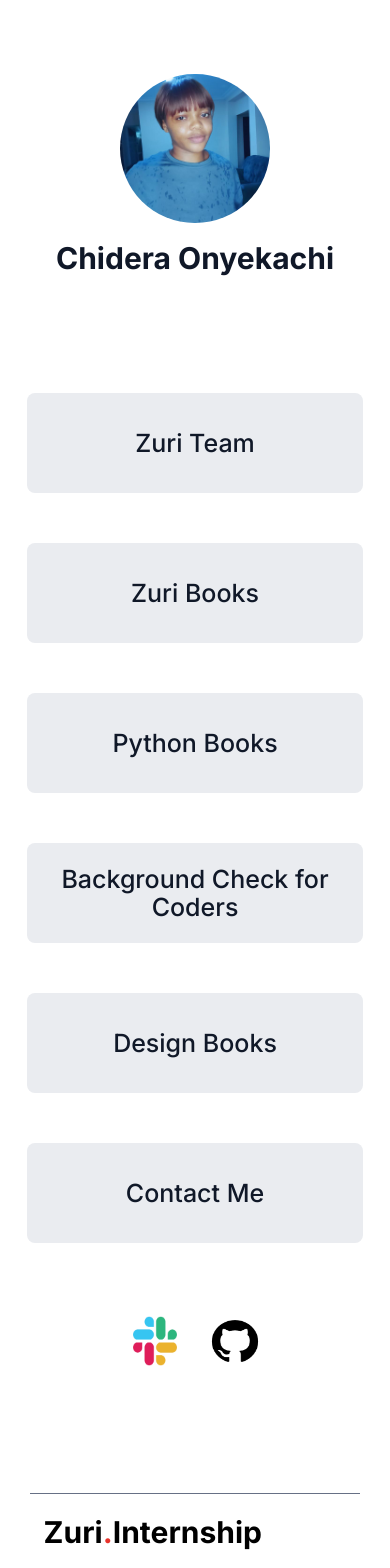
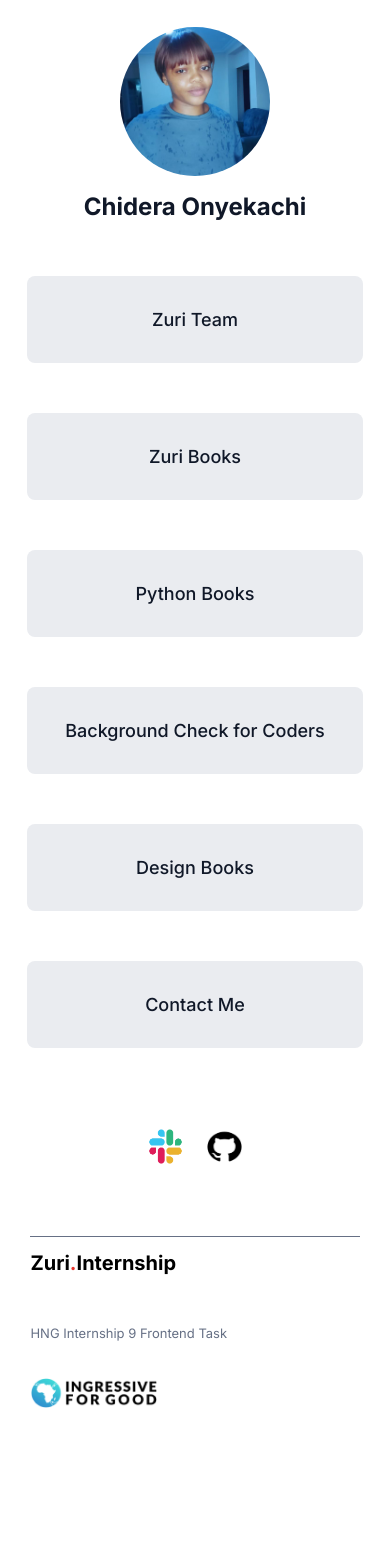
Before and after one commit to ChideraDev/Zuri-first-task, a React (Create React App) app: page / in a window 390 px wide. Shown: the top 1568 px of the page. After the commit the page ends 1435 px from the top, so only its background shows below. Built offline with nearby package versions, Linux system fonts and the light colour scheme.

Commit message:
make contact page responsive

```diff
--- a/src/components/Contact.js
+++ b/src/components/Contact.js
@@ -11,8 +11,8 @@
           Hi there, contact me to ask me about anything you have in mind.
         </p>
       </div>
-      <form className="contact-form">
         <div className="contact-input1">
+        <div className="firstName">
         <label className="name_labels">
             First Name
             <input
@@ -22,6 +22,8 @@
               placeholder="Enter your first name"
             />
           </label>
+        </div>
+         <div className="lastName">
          <label className="name_labels">
             Last Name
             <input
@@ -33,6 +35,8 @@
           </label>
          </div>
 
+        </div>
+<div className="email_div">
 <label className="name_labels">
           Email
           <input
@@ -42,6 +46,8 @@
             placeholder="yourname@email.com"
           />
         </label>
+</div>
+       <div className="textarea">
        <label className="name_labels">
           Message
           <textarea
@@ -49,13 +55,16 @@
             placeholder="Send me a message and I'll reply you as soon as possible..."
           ></textarea>
         </label>
+       </div>
+       <div class="checkbox_side">
        <label id="checkbox_label">
           <input type="checkbox" id="checkbox" />
           You agree to providing your data to Chidera Onyekachi who may contact
           you.
         </label>
-        <input type="submit" value="Send message" id="btn_submit" />
-      </form>
+       </div>
+
+        <input type="submit" value="Send message" id="btn__submit" />
     </div>
     <Footer/>
     </div>
--- a/src/index.css
+++ b/src/index.css
@@ -1,4 +1,4 @@
-body {
+* {
   box-sizing: border-box;
   text-align: center;
   font-family: "Inter", sans-serif;
@@ -11,7 +11,7 @@
   flex-direction: column;
   justify-content: center;
   align-items: center;
-  height: 1750px;
+  padding: 5% 0;
 }
 .header {
   display: flex;
@@ -94,49 +94,33 @@
 font-size: 20px;
 }
 
-@media only screen and (max-width: 761px){
-.footer-inner {
-  width: 92%;
-    height: 171px;
-    display: flex;
-    margin: auto;
-    height: 198px;
-    flex-direction: column;
-    align-items: start;
-}
-.footer{
-  text-align: start;
-}
-#footer-logo{
-  width: 127px;
-}
-
-}
 .contact_page{
-  width: 99%;
+  width: 90%;
   margin: 0 auto;
   display: flex;
   flex-direction: column;
   align-items: center;
 }
 .contact{
-  display: flex;
-  justify-content: center;
-  flex-direction: column;
-  align-items: center;
   margin: 0 auto;
 }
 
 .contact_header{
+  display: flex;
+  flex-direction: column;
+  justify-content: flex-start;
+  align-items: center;
   text-align: start;
-  width: 1094px;
-  margin-bottom: 20px ;
+  width: 100%;
+  margin-bottom: 75px;
   margin-top: 100px;
+  line-height: 136px;
 }
 #contact_heading{
   font-weight: 600;
 font-size: 60px;
 color: #101828;
+margin: 0;
 
 }
 #contact_about{
@@ -163,7 +147,6 @@
 }
 
 #first_name, #last_name{
-  width: 500px;
   height: 100px;
   border: 1px solid #D0D5DD;
   border-radius:8px;
@@ -185,7 +168,7 @@
   border-radius:8px;
   padding-left: 15px;
   font-weight: 600;
-font-size: 1em;
+font-size: 15px;
 outline: none;
 color: #101828;
 }
@@ -223,7 +206,7 @@
   border: 1px solid #D0D5DD;
 }
 
-#btn_submit{
+#btn__submit{
   width: 97%;
     height: 75px;
     text-align: center;
@@ -238,24 +221,85 @@
     margin-bottom: 190px ;
 }
 
-/* @media only screen and (max-device-width : 640px) {
-  .contact-input1 {
+ .textarea, .email_div, .checkbox_side, .firstName, .lastName{
+  width: 100%;
+ }
+
+@media only screen and (max-width: 761px){
+*{
+  text-align: start;
+}
+#twitter{
+  font-size: 24px;
+}
+a{
+  height: 87px;
+  font-size: 18px;
+
+}
+.links{
+  margin: 38px auto;
+}
+#brands {
+  width: 59px;
+  height: 35px;
+}
+.footer-inner {
+  width: 100%;
+    height: 171px;
     display: flex;
+    margin: auto;
     flex-direction: column;
-    gap: 50px;
-    width: 948px;
-    align-items: center;
-    justify-content: center;
+    align-items: start;
 }
-.contact{
-  width: 700px;
+.footer{
+  text-align: start;
+}
+#footer-h1{
+  font-size: 20px;
+}
+#footer-logo{
+  width: 127px;
+}
+#footer-p{
+  font-size: 13px;
+}
+
+.contact-input1 {
+  display: unset;
+}
+#contact_about{
+  width: 99%;
+  font-size: 20px;
 }
 .contact_header{
-  width: 668px;
+  width: 100%;
+  margin-top: 29px;
+  line-height: 91px;
+  margin-bottom: 47px;
 }
-#contact_about{
-  font-size: 20px;
+#contact_heading{
+  width: 100%;
+  font-size: 43px;
+}
+#first_name, #last_name, #email{
+  height: 70px;
+}
+#message{
+  height: 98px;
+}
+#checkbox_label{
+  font-size: 15px;
+  line-height: 23px;
+  align-items: unset;
+}
+#checkbox {
+  width: 23px;
+  height: 22px
+}
+#btn__submit {
+  height: 58px;
+  margin-bottom: 120px;
 }
 
-
-} */
+}
```
Lines whose indentation alone changed are shown as unchanged.
